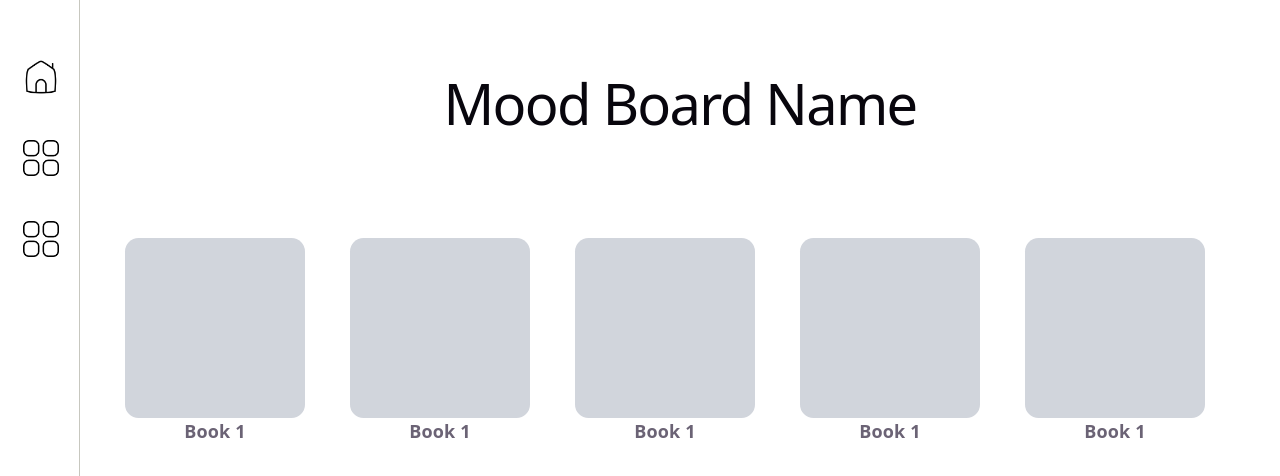
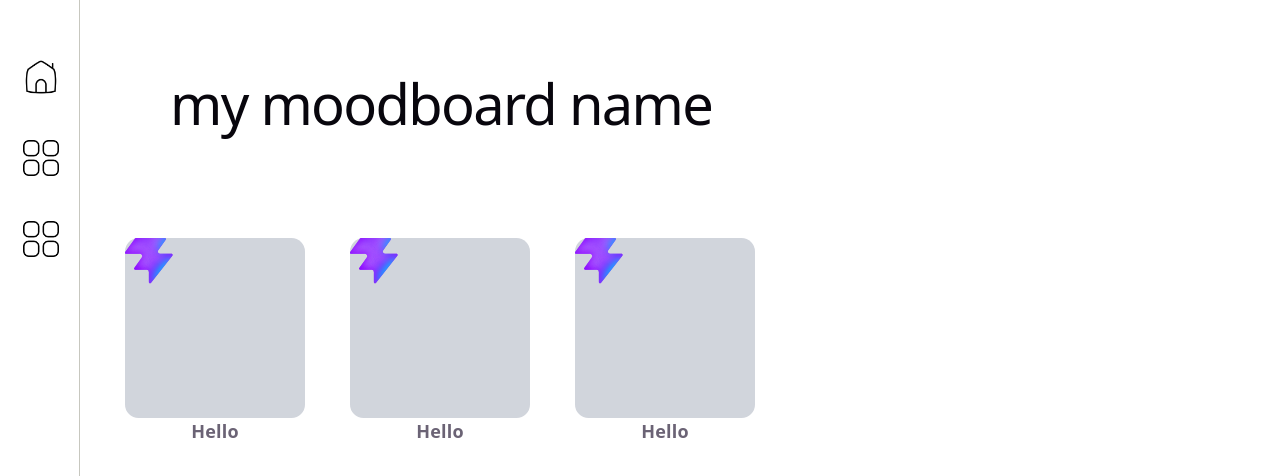
Before and after one commit to Gitrua07/aesthetic-reads, a React (Vite) app in the folder client/: page /moodboard/0 in a window 1280 px wide. Shown: the top 476 px of the page. Built offline with nearby package versions, Linux system fonts and the light colour scheme; no server answers.

Commit message:
Implemented moodboard book viewing features

```diff
--- a/client/src/App.jsx
+++ b/client/src/App.jsx
@@ -12,9 +12,9 @@ import './App.css'
 function App() {
   return (
     <BrowserRouter>
-      <div className='flex'>
+      <div className='flex'>{/*flex*/}
         <SideBar />
-        <main className='flex-1'>
+        <main className=''>{/*flex-1*/}
           <Routes>
             <Route path='/' element={<Home />} />
             <Route path='/gallery' element={<MoodBoardList />} />
--- a/client/src/components/MoodBoardImages.jsx
+++ b/client/src/components/MoodBoardImages.jsx
@@ -1,3 +1,4 @@
+import { Link } from 'react-router-dom'
 
 export default function MoodBoardImages(props) {
     /**
@@ -7,44 +8,47 @@ export default function MoodBoardImages(props) {
      */
 
     //TODO: Retrive moodboard date from backend
-
+    const moodboardName = 'my moodboard name'
     const numBooks = [
         {
-            title: 'Book 1',
-            img: '',
-            link: '',
+            id: 0,
+            'title': 'Hello',
+            'link': '/moodboard/0',
+            'src': '../public/favicon.svg',
+            'alt': 'image 0',
+            'book-link': `/book/0`
         },
         {
-            title: 'Book 1',
-            img: '',
-            link: '',
+            id: 1,
+            'title': 'Hello',
+            'link': '/moodboard/1',
+            'src': '../public/favicon.svg',
+            'alt': 'image 0',
+            'book-link': `/book/1`
         },
         {
-            title: 'Book 1',
-            img: '',
-            link: '',
-        },
-        {
-            title: 'Book 1',
-            img: '',
-            link: '',
-        },
-        {
-            title: 'Book 1',
-            img: '',
-            link: '',
+            id: 2,
+            'title': 'Hello',
+            'link': '/moodboard/2',
+            'src': '../public/favicon.svg',
+            'alt': 'image 0',
+            'book-link': `/book/2`
         },
     ]
 
     return (
         <div className="m-10 text-center">
-            <h1 className="p-10 pb-20">Mood Board Name</h1>
+            <h1 className="p-10 pb-20">{moodboardName}</h1>
             <div className='flex flex-wrap gap-10'>
                 {
                     numBooks.map((value, index) => {
                         return (
-                            <div>
-                                <div className="w-40 h-40 bg-gray-300 rounded-xl"></div>
+                            <div key={index}>
+                                <Link to={value['book-link']}>
+                                    <div className="w-40 h-40 bg-gray-300 rounded-xl">
+                                        <img src={value.src} alt={value.alt} />
+                                    </div>
+                                </Link>
                                 <div className='font-bold'>{value.title}</div>
                             </div>
                         )
--- a/client/src/components/MoodBoardsGrid.jsx
+++ b/client/src/components/MoodBoardsGrid.jsx
@@ -41,9 +41,9 @@ export default function MoodBoardsGrid() {
     ]
 
     return (
-        <section>
+        <section className='m-10'>
             <h1>Your Book Moodboards</h1>
-            <div className="flex gap-10 p-5">
+            <div className="mt-15 flex flex-wrap gap-5">
                 {/* {moodboard.map((value, index) => {
                     return (
                         <MoodBoardCard
@@ -55,7 +55,7 @@ export default function MoodBoardsGrid() {
                 })} */}
                 {moodboardsArray.map((value, index) => {
                     return (
-                        <div className='text-center flex flex-col gap-5' key={index}>
+                        <div className='text-center' key={index}>
                             <Link to={value.link}>
                                 <div className='h-100 w-100 flex flex-wrap rounded-xl'>
                                     <div className='bg-red-100 h-50 w-50'><img src={value.src} alt={value.alt}/></div>
--- a/client/src/pages/Login.jsx
+++ b/client/src/pages/Login.jsx
@@ -14,7 +14,7 @@ export default function Login(){
      * Login.jsx
      */
     return(
-        <section className='flex flex-col justify-center justify-items-center text-center h-full'>
+        <section className='m-20 flex flex-col justify-center justify-items-center text-center h-full'>
             <LoginComp />
         </section>
     )
```
